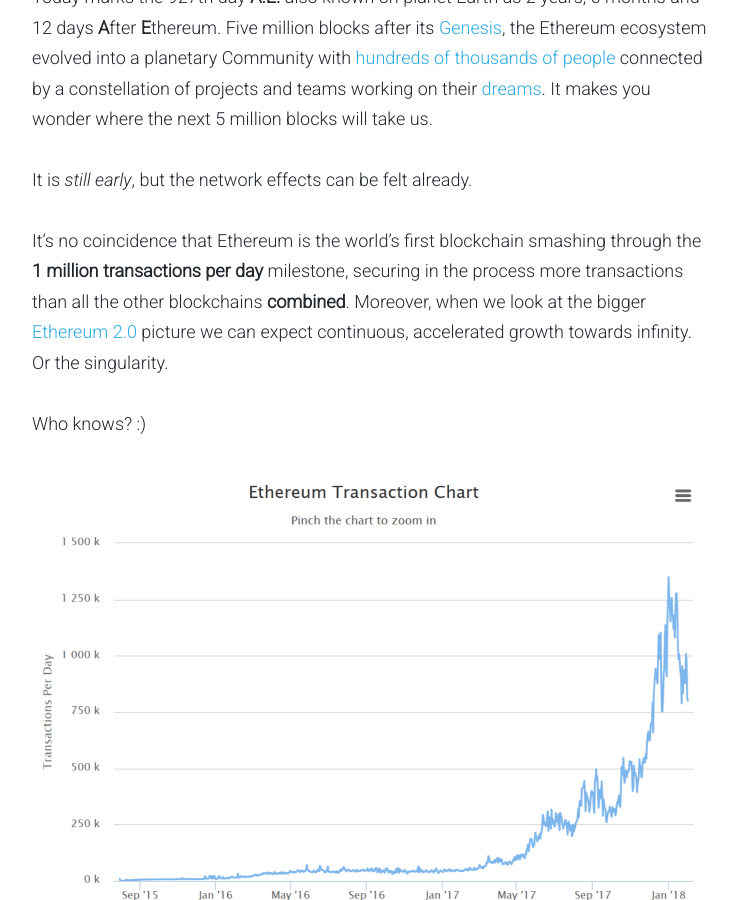
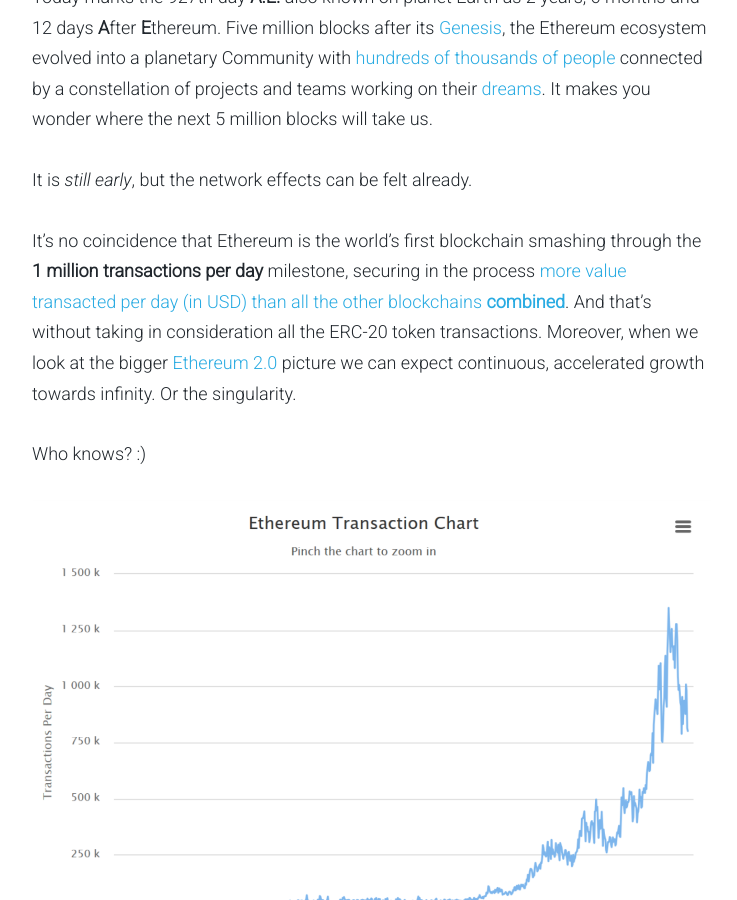
Before and after one commit to AKASHAorg/blog.akasha.world, a Jekyll site: the page built from _posts/2018-02-10-akasha-beta-emergence.md, in a window 1280 px wide and 900 px high, scrolled down 768 px. Shown: the whole window, without its empty margins (268-1005 px from the left). Built offline with Jekyll 4.4.1, drawn with Linux system fonts in a browser that asks for light colours; comment, search, counter and statistics services are not loaded.

Commit message:
Update 2018-02-10-akasha-beta-emergence.md
Corrected from transactions to value transacted.

```diff
--- a/_posts/2018-02-10-akasha-beta-emergence.md
+++ b/_posts/2018-02-10-akasha-beta-emergence.md
@@ -12,7 +12,7 @@ Today marks the 927th day **A.E.** also known on planet Earth as 2 years, 6 mont
 
 It is *still early*, but the network effects can be felt already.
 
-It’s no coincidence that Ethereum is the world’s first blockchain smashing through the **1 million transactions per day** milestone, securing in the process more transactions than all the other blockchains **combined**. Moreover, when we look at the bigger [Ethereum 2.0](https://bitcoinmagazine.com/articles/ethereum-killer-ethereum-20-vitalik-buterins-roadmap/){:target="_blank"} picture we can expect continuous, accelerated growth towards infinity. Or the singularity.
+It’s no coincidence that Ethereum is the world’s first blockchain smashing through the **1 million transactions per day** milestone, securing in the process [more value transacted per day (in USD) than all the other blockchains **combined**](https://www.reddit.com/r/ethereum/comments/7qckfb/the_ethereum_blockchain_now_processes_about_as/?st=jcf2hmxn&sh=c6d27e15). And that's without taking in consideration all the ERC-20 token transactions. Moreover, when we look at the bigger [Ethereum 2.0](https://bitcoinmagazine.com/articles/ethereum-killer-ethereum-20-vitalik-buterins-roadmap/){:target="_blank"} picture we can expect continuous, accelerated growth towards infinity. Or the singularity.
 
 Who knows? :)
 
```
